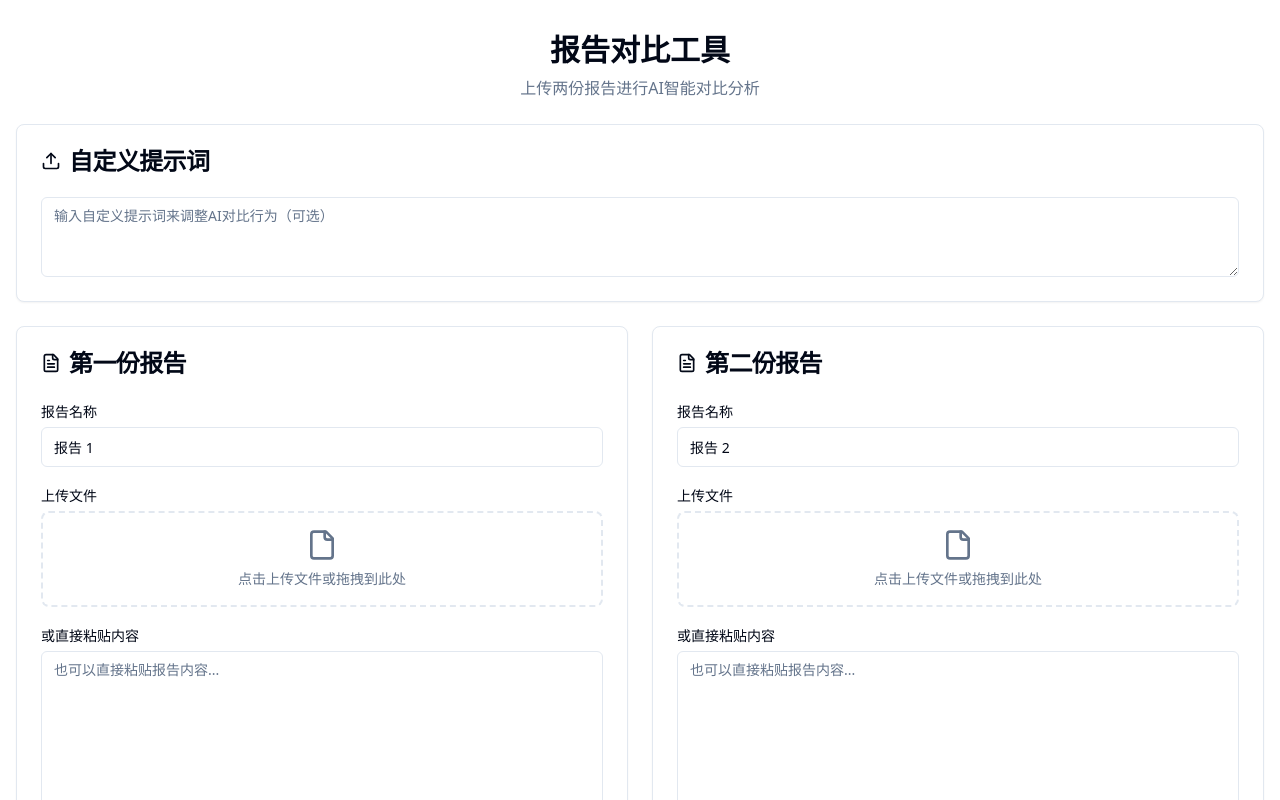
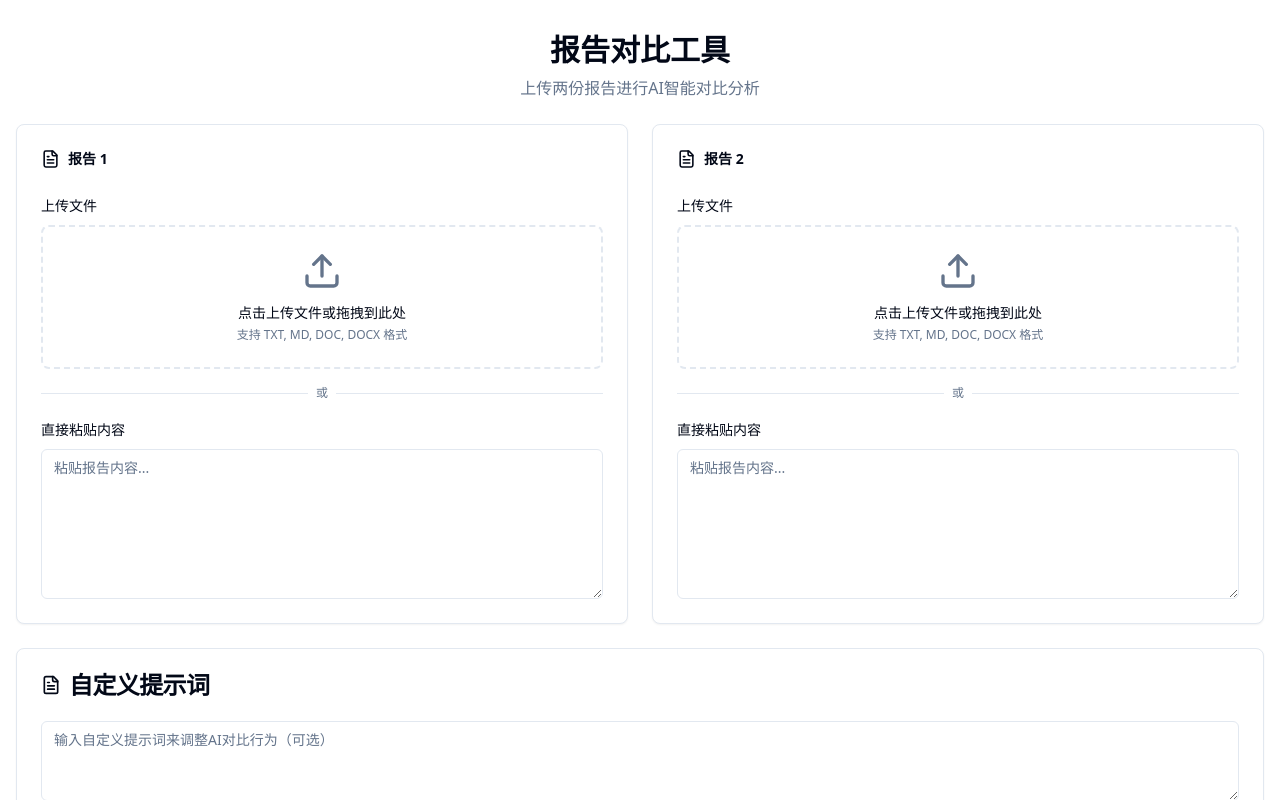
Before and after one commit to AmoryMing/compare-craft-ai, a React (Vite) app: page / in a window 1280 px wide. Shown: the top 800 px of the page. Built offline with nearby package versions, Linux system fonts and the light colour scheme.

Commit message:
Refactor upload and naming
Move file upload/paste section above custom prompt input. Update icon to better match content. Allow direct editing of report titles in the header.

```diff
--- a/src/components/ReportUploader.tsx
+++ b/src/components/ReportUploader.tsx
@@ -52,45 +52,23 @@ export const ReportUploader = ({ onReportsUploaded, isLoading }: ReportUploaderP
         <p className="text-muted-foreground">上传两份报告进行AI智能对比分析</p>
       </div>
 
-      <Card>
-        <CardHeader>
-          <CardTitle className="flex items-center gap-2">
-            <Upload className="h-5 w-5" />
-            自定义提示词
-          </CardTitle>
-        </CardHeader>
-        <CardContent>
-          <Textarea
-            placeholder="输入自定义提示词来调整AI对比行为（可选）"
-            value={customPrompt}
-            onChange={(e) => setCustomPrompt(e.target.value)}
-            className="min-h-[80px]"
-          />
-        </CardContent>
-      </Card>
-
       <div className="grid grid-cols-1 md:grid-cols-2 gap-6">
         <Card>
           <CardHeader>
-            <CardTitle className="flex items-center gap-2">
+            <div className="flex items-center gap-2">
               <FileText className="h-5 w-5" />
-              第一份报告
-            </CardTitle>
+              <Input
+                value={report1Name}
+                onChange={(e) => setReport1Name(e.target.value)}
+                className="font-semibold text-lg border-none p-0 h-auto focus-visible:ring-0"
+                placeholder="第一份报告"
+              />
+            </div>
           </CardHeader>
           <CardContent className="space-y-4">
             <div>
-              <label className="text-sm font-medium">报告名称</label>
-              <Input
-                placeholder="输入报告名称"
-                value={report1Name}
-                onChange={(e) => setReport1Name(e.target.value)}
-                className="mt-1"
-              />
-            </div>
-
-            <div>
               <label className="text-sm font-medium">上传文件</label>
-              <div className="mt-1">
+              <div className="mt-2">
                 <input
                   type="file"
                   accept=".txt,.md,.doc,.docx"
@@ -106,25 +84,37 @@ export const ReportUploader = ({ onReportsUploaded, isLoading }: ReportUploaderP
                 />
                 <label
                   htmlFor="file1"
-                  className="flex items-center justify-center w-full p-4 border-2 border-dashed border-border rounded-lg cursor-pointer hover:bg-muted/50 transition-colors"
+                  className="flex items-center justify-center w-full p-6 border-2 border-dashed border-border rounded-lg cursor-pointer hover:bg-muted/50 transition-colors"
                 >
                   <div className="text-center">
-                    <File className="h-8 w-8 mx-auto mb-2 text-muted-foreground" />
-                    <p className="text-sm text-muted-foreground">
+                    <Upload className="h-10 w-10 mx-auto mb-3 text-muted-foreground" />
+                    <p className="text-sm font-medium text-foreground mb-1">
                       {file1 ? file1.name : "点击上传文件或拖拽到此处"}
+                    </p>
+                    <p className="text-xs text-muted-foreground">
+                      支持 TXT, MD, DOC, DOCX 格式
                     </p>
                   </div>
                 </label>
               </div>
             </div>
 
+            <div className="relative">
+              <div className="absolute inset-0 flex items-center">
+                <span className="w-full border-t" />
+              </div>
+              <div className="relative flex justify-center text-xs uppercase">
+                <span className="bg-background px-2 text-muted-foreground">或</span>
+              </div>
+            </div>
+
             <div>
-              <label className="text-sm font-medium">或直接粘贴内容</label>
+              <label className="text-sm font-medium">直接粘贴内容</label>
               <Textarea
-                placeholder="也可以直接粘贴报告内容..."
+                placeholder="粘贴报告内容..."
                 value={report1}
                 onChange={(e) => setReport1(e.target.value)}
-                className="mt-1 min-h-[200px]"
+                className="mt-2 min-h-[150px]"
               />
             </div>
           </CardContent>
@@ -132,25 +122,20 @@ export const ReportUploader = ({ onReportsUploaded, isLoading }: ReportUploaderP
 
         <Card>
           <CardHeader>
-            <CardTitle className="flex items-center gap-2">
+            <div className="flex items-center gap-2">
               <FileText className="h-5 w-5" />
-              第二份报告
-            </CardTitle>
+              <Input
+                value={report2Name}
+                onChange={(e) => setReport2Name(e.target.value)}
+                className="font-semibold text-lg border-none p-0 h-auto focus-visible:ring-0"
+                placeholder="第二份报告"
+              />
+            </div>
           </CardHeader>
           <CardContent className="space-y-4">
             <div>
-              <label className="text-sm font-medium">报告名称</label>
-              <Input
-                placeholder="输入报告名称"
-                value={report2Name}
-                onChange={(e) => setReport2Name(e.target.value)}
-                className="mt-1"
-              />
-            </div>
-
-            <div>
               <label className="text-sm font-medium">上传文件</label>
-              <div className="mt-1">
+              <div className="mt-2">
                 <input
                   type="file"
                   accept=".txt,.md,.doc,.docx"
@@ -166,30 +151,59 @@ export const ReportUploader = ({ onReportsUploaded, isLoading }: ReportUploaderP
                 />
                 <label
                   htmlFor="file2"
-                  className="flex items-center justify-center w-full p-4 border-2 border-dashed border-border rounded-lg cursor-pointer hover:bg-muted/50 transition-colors"
+                  className="flex items-center justify-center w-full p-6 border-2 border-dashed border-border rounded-lg cursor-pointer hover:bg-muted/50 transition-colors"
                 >
                   <div className="text-center">
-                    <File className="h-8 w-8 mx-auto mb-2 text-muted-foreground" />
-                    <p className="text-sm text-muted-foreground">
+                    <Upload className="h-10 w-10 mx-auto mb-3 text-muted-foreground" />
+                    <p className="text-sm font-medium text-foreground mb-1">
                       {file2 ? file2.name : "点击上传文件或拖拽到此处"}
+                    </p>
+                    <p className="text-xs text-muted-foreground">
+                      支持 TXT, MD, DOC, DOCX 格式
                     </p>
                   </div>
                 </label>
               </div>
             </div>
 
+            <div className="relative">
+              <div className="absolute inset-0 flex items-center">
+                <span className="w-full border-t" />
+              </div>
+              <div className="relative flex justify-center text-xs uppercase">
+                <span className="bg-background px-2 text-muted-foreground">或</span>
+              </div>
+            </div>
+
             <div>
-              <label className="text-sm font-medium">或直接粘贴内容</label>
+              <label className="text-sm font-medium">直接粘贴内容</label>
               <Textarea
-                placeholder="也可以直接粘贴报告内容..."
+                placeholder="粘贴报告内容..."
                 value={report2}
                 onChange={(e) => setReport2(e.target.value)}
-                className="mt-1 min-h-[200px]"
+                className="mt-2 min-h-[150px]"
               />
             </div>
           </CardContent>
         </Card>
       </div>
+
+      <Card>
+        <CardHeader>
+          <CardTitle className="flex items-center gap-2">
+            <FileText className="h-5 w-5" />
+            自定义提示词
+          </CardTitle>
+        </CardHeader>
+        <CardContent>
+          <Textarea
+            placeholder="输入自定义提示词来调整AI对比行为（可选）"
+            value={customPrompt}
+            onChange={(e) => setCustomPrompt(e.target.value)}
+            className="min-h-[80px]"
+          />
+        </CardContent>
+      </Card>
 
       <div className="text-center">
         <Button
```
